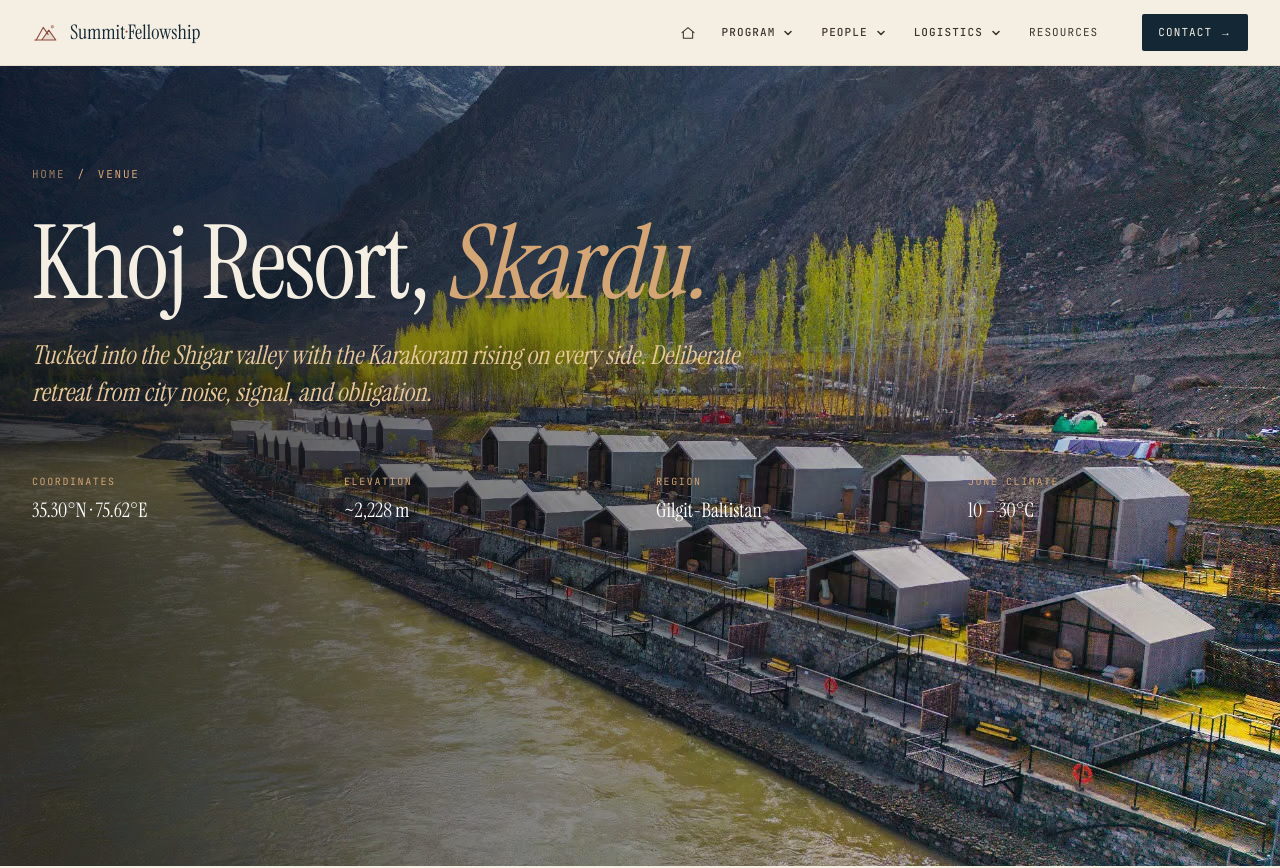
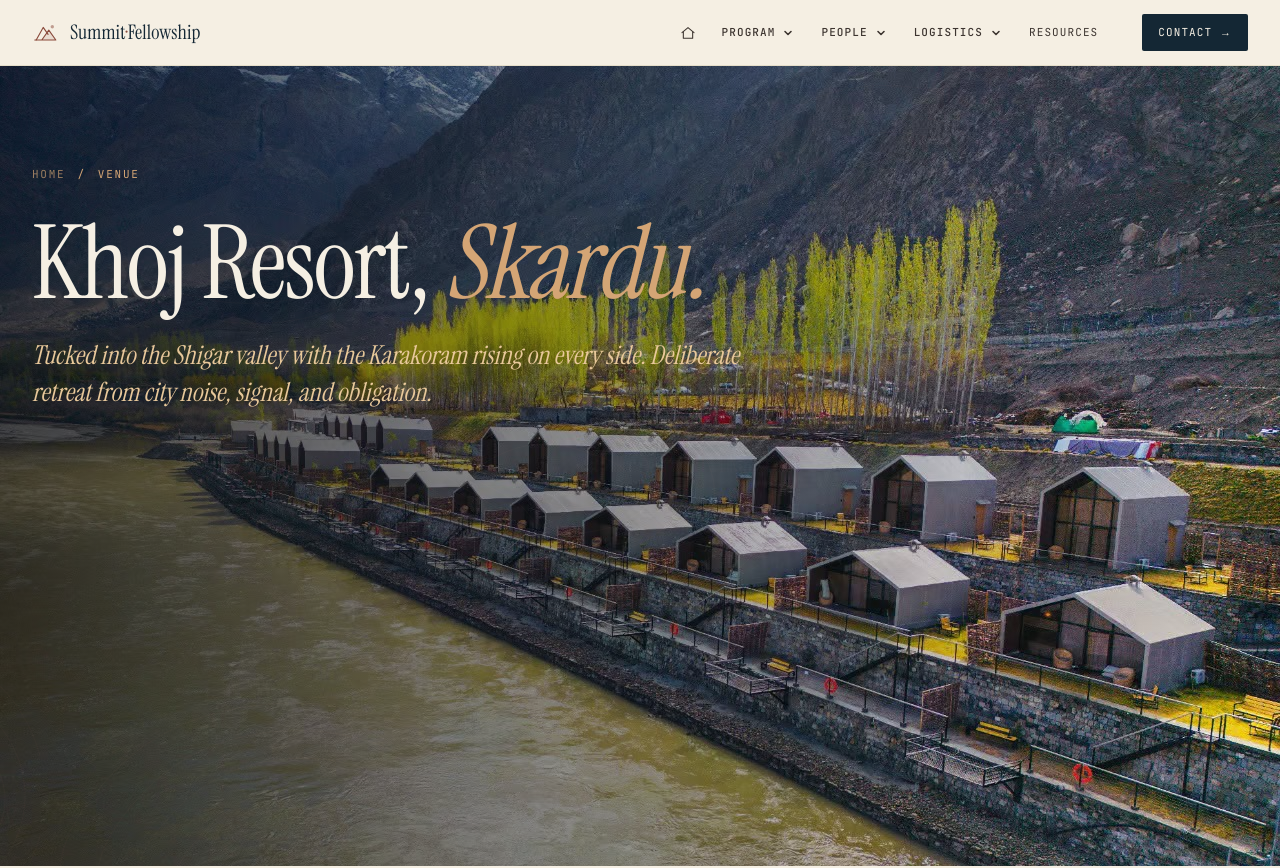
Before and after one commit to usmanjaved-droid/summit-fellowship-website, a Next.js app: page /venue in a window 1280 px wide. Shown: the top 868 px of the page. Built offline with nearby package versions, Linux system fonts and the light colour scheme.

Commit message:
fix: remove metadata strip from venue hero section
- Remove coordinates, elevation, region, and climate metadata display
- Keeps title and subtitle intact with horizontal fade overlay
- Cleaner hero section focusing on text readability

```diff
--- a/app/venue/page.tsx
+++ b/app/venue/page.tsx
@@ -20,12 +20,6 @@ export default function VenuePage() {
           </div>
           <h1 className="page-hero__title">Khoj Resort, <em style={{ color: 'var(--ochre)', fontStyle: 'italic' }}>Skardu.</em></h1>
           <p className="page-hero__subtitle">Tucked into the Shigar valley with the Karakoram rising on every side. Deliberate retreat from city noise, signal, and obligation.</p>
-          <div className={styles.pageHeroMeta}>
-            <div className={styles.pageHeroMetaItem}><span className={styles.label}>Coordinates</span><span className={styles.value}>35.30°N · 75.62°E</span></div>
-            <div className={styles.pageHeroMetaItem}><span className={styles.label}>Elevation</span><span className={styles.value}>~2,228 m</span></div>
-            <div className={styles.pageHeroMetaItem}><span className={styles.label}>Region</span><span className={styles.value}>Gilgit-Baltistan</span></div>
-            <div className={styles.pageHeroMetaItem}><span className={styles.label}>June climate</span><span className={styles.value}>10 – 30°C</span></div>
-          </div>
         </div>
       </section>
 
```
